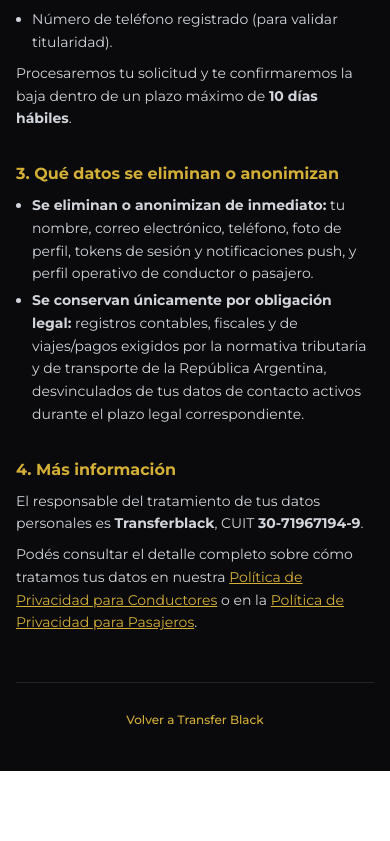
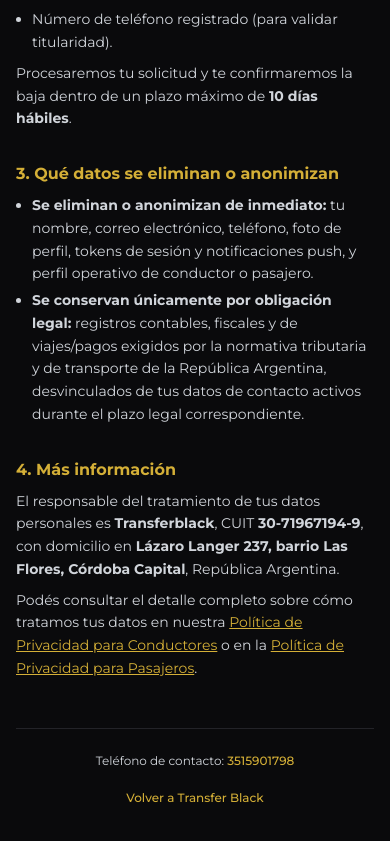
Before and after one commit to juampimedina06/transferblack-admin, a React (Vite) app: page /eliminar-cuenta in a window 390 px wide. Shown: the part 952-1793 px from the top of the page. Before the commit the page ends 1723 px from the top, so only its background shows below. Built offline with nearby package versions, Linux system fonts and the light colour scheme; no server answers.

Commit message:
fix(legal): publish office address and contact phone

```diff
--- a/src/presentation/legal/DeleteAccountInfoScreen.tsx
+++ b/src/presentation/legal/DeleteAccountInfoScreen.tsx
@@ -74,7 +74,8 @@ export default function DeleteAccountInfoScreen() {
       <LegalSection title="4. Más información">
         <p>
           El responsable del tratamiento de tus datos personales es{' '}
-          <strong>{LEGAL_ENTITY.businessName}</strong>, CUIT <strong>{LEGAL_ENTITY.taxId}</strong>.
+          <strong>{LEGAL_ENTITY.businessName}</strong>, CUIT <strong>{LEGAL_ENTITY.taxId}</strong>,
+          con domicilio en <strong>{LEGAL_ENTITY.address}</strong>, República Argentina.
         </p>
         <p>
           Podés consultar el detalle completo sobre cómo tratamos tus datos en nuestra{' '}
--- a/src/presentation/legal/PrivacyScreen.tsx
+++ b/src/presentation/legal/PrivacyScreen.tsx
@@ -20,7 +20,8 @@ export default function PrivacyScreen() {
           El responsable del tratamiento de tus datos personales es{' '}
           <strong>{LEGAL_ENTITY.businessName}</strong>, CUIT <strong>{LEGAL_ENTITY.taxId}</strong>,
           con domicilio en{' '}
-          <strong>[DOMICILIO]</strong>, República Argentina ("Transfer Black", "nosotros"). Esta
+          <strong>{LEGAL_ENTITY.address}</strong>, República Argentina ("Transfer Black", "nosotros").
+          Esta
           Política describe qué datos recolectamos a través de la aplicación del pasajero, para
           qué los usamos y qué derechos tenés sobre ellos, de acuerdo con la Ley 25.326 de
           Protección de Datos Personales.
--- a/src/presentation/legal/TermsScreen.tsx
+++ b/src/presentation/legal/TermsScreen.tsx
@@ -22,7 +22,8 @@ export default function TermsScreen() {
           Transfer Black (en adelante, "la Plataforma" o "el Servicio"), operados por{' '}
           <strong>{LEGAL_ENTITY.businessName}</strong>, CUIT <strong>{LEGAL_ENTITY.taxId}</strong>,
           con domicilio en{' '}
-          <strong>[DOMICILIO]</strong>, República Argentina. Transfer Black conecta pasajeros con
+          <strong>{LEGAL_ENTITY.address}</strong>, República Argentina. Transfer Black conecta
+          pasajeros con
           conductores habilitados para la prestación de servicios de remis y transfer dentro del
           área de cobertura de la ciudad de Córdoba y zonas aledañas.
         </p>
--- a/src/presentation/legal/components/LegalLayout.tsx
+++ b/src/presentation/legal/components/LegalLayout.tsx
@@ -1,6 +1,7 @@
 import type { ReactNode } from 'react';
 import { Link } from 'react-router-dom';
 import transferLogo from '../../../assets/img/logo_transferblack_sinfodo.png';
+import { LEGAL_ENTITY } from '../constants/legalEntity';
 
 /**
  * Las paginas legales todavia no pasaron revision del equipo legal.
@@ -50,6 +51,15 @@ export function LegalLayout({
         <div className="space-y-8 text-sm leading-relaxed text-gray-300">{children}</div>
 
         <div className="mt-12 border-t border-dark-border pt-6 text-center">
+          <p className="mb-4 text-xs">
+            Teléfono de contacto:{' '}
+            <a
+              href={`tel:${LEGAL_ENTITY.supportPhone}`}
+              className="font-medium text-champagne-gold hover:underline"
+            >
+              {LEGAL_ENTITY.supportPhone}
+            </a>
+          </p>
           <Link to="/track" className="text-xs font-medium text-champagne-gold hover:underline">
             Volver a Transfer Black
           </Link>
--- a/src/presentation/legal/constants/legalEntity.ts
+++ b/src/presentation/legal/constants/legalEntity.ts
@@ -8,9 +8,9 @@
 export const LEGAL_ENTITY = {
   businessName: 'Transferblack',
   taxId: '30-71967194-9',
-  address: '[PENDIENTE — DOMICILIO LEGAL]',
+  address: 'Lázaro Langer 237, barrio Las Flores, Córdoba Capital',
   contactEmail: '[PENDIENTE — EMAIL DE CONTACTO]',
-  supportPhone: '[PENDIENTE — TELÉFONO DE SOPORTE]',
+  supportPhone: '3515901798',
   effectiveDate: '[PENDIENTE — FECHA DE VIGENCIA]',
   jurisdiction: 'Ciudad de Córdoba, Provincia de Córdoba, República Argentina',
 } as const;
```
Also changed, not shown: 1 other file (tests, documents, lock files or other folders).
